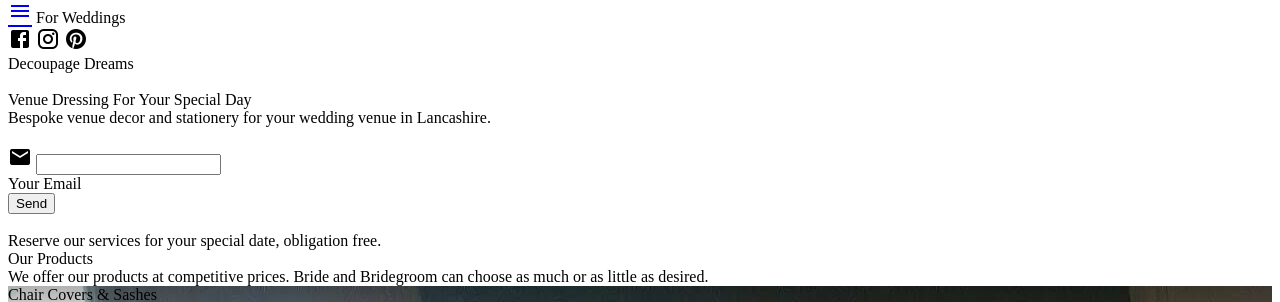
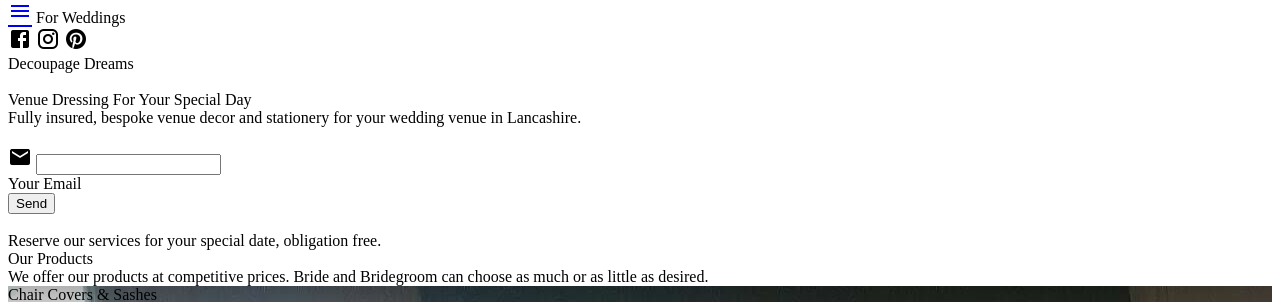
Before and after one commit to GreenishBlue/decoupagedreams.co.uk, a Flask app: page /weddings in a window 1280 px wide. Shown: the part 431-733 px from the top of the page. Run offline with Flask 2, Linux system fonts and the light colour scheme; data that the repository does not hold is empty.

Commit message:
adjust wedding landing subtitle copy

```diff
--- a/templates/pages/landing_weddings.html
+++ b/templates/pages/landing_weddings.html
@@ -11,7 +11,7 @@
   <div class="mdc-typography--headline4">Decoupage Dreams</div>
   <br>
   <div class="mdc-typography--headline3">Venue Dressing For Your Special Day</div>
-  <div class="mdc-typography--subtitle1">Bespoke venue decor and stationery for your wedding venue in Lancashire.</div>
+  <div class="mdc-typography--subtitle1">Fully insured, bespoke venue decor and stationery for your wedding venue in Lancashire.</div>
   <br>
 
   {% include 'includes/form_email.html' %}
```
